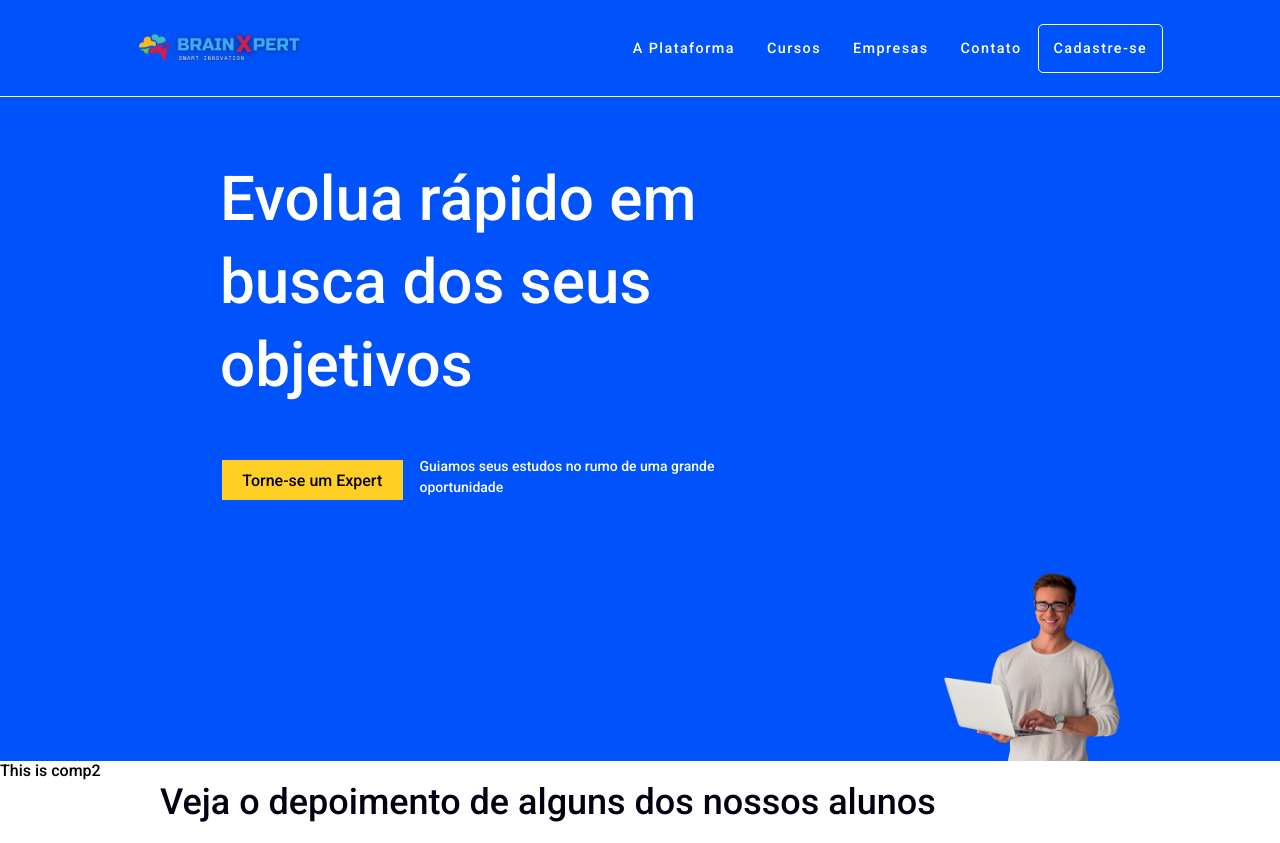
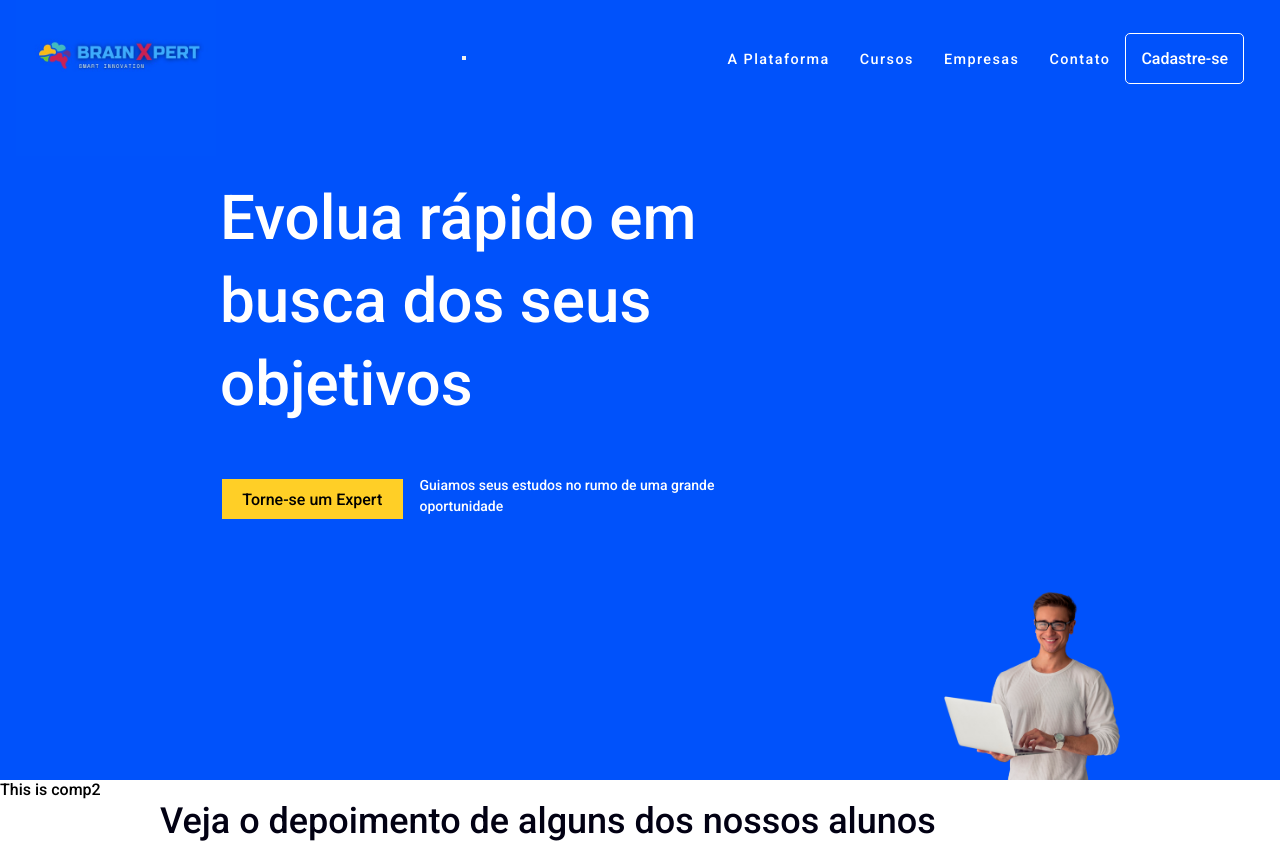
Before and after one commit to pablocast/dh-projeto-integrador-tn142020, a React (Create React App) app in the folder app/react-app/: page / in a window 1280 px wide. Shown: the top 843 px of the page. Built offline with nearby package versions, Linux system fonts and the light colour scheme.

Commit message:
feature: ajustando css react

```diff
--- a/app/react-app/src/components/core/Header/index.js
+++ b/app/react-app/src/components/core/Header/index.js
@@ -4,16 +4,34 @@ import logo from '../../../assets/img/logo.jpg'
 
 const Header = () => {
   return (
-    <header className="Header">
-      <img src={logo} className ='logo' alt='logo' />
-      <nav className='Nav'>
-        <a href='/plataforma'>A Plataforma</a>
-        <a href='/cursos'>Cursos</a>
-        <a href='/empresas'>Empresas</a>
-        <a href='/contato'>Contato</a>
-        <a href='/cadastro' id="Cadastro">Cadastre-se</a>
+    <header>
+    <div class="menu">
+      <a href="index.html" class="menu-logo">
+        <img src={logo} alt="BrainXpert logo"/>
+      </a>
+      <button class="nav-toggle" aria-label="toggle navegation">
+        <span class="hamburguer"></span>
+      </button>
+      <nav class="nav">
+
+
+        <ul class="menu-navbar">
+          <li class="menu-navbar-item"><a href="javascript: void(0)">A Plataforma</a>
+          </li>
+          <li class="menu-navbar-item"><a href="#">Cursos</a>
+          </li>
+          <li class="menu-navbar-item"><a href="#">Empresas</a>
+          </li>
+          <li class="menu-navbar-item"><a href="javascript: void(0)">Contato</a>
+          </li>
+          <li class="menu-navbar-item-active" id="cadastro"><a href="javascript: void(0)">Cadastre-se</a>
+          </li>
+        </ul>
       </nav>
-    </header>
+
+
+     </div>
+  </header>
   );
 }
 
--- a/app/react-app/src/components/core/Header/style.css
+++ b/app/react-app/src/components/core/Header/style.css
@@ -2,53 +2,184 @@
 @import url('https://fonts.googleapis.com/css2?family=Roboto:wght@100;300&display=swap');
 @import url('https://fonts.googleapis.com/css2?family=Roboto:wght@100;300;500&display=swap');
 
-* {
-    text-decoration: none;
-    list-style: none;
-    padding: 0px;
-    margin: 0px;
-    font-family: 'Roboto', sans-serif;
- }
+.menu {
 
-.Header {
-    display: grid;
-    grid-template-areas: 'logo nav';
     background-color: #0052FB;
     padding: 0.5rem 1rem;
-    border-bottom-style: solid;
-    border-bottom-color:#f5f7fa;
-    border-bottom-width: thin;
+    display: flex;
+
+    justify-content: space-between;
+    align-items: center;
+    height: 100px;
 }
 
-.Nav {
+.menu-logo img {
+    width: 200px;
+    height: 200px;
+}
+
+.menu-navbar {
     display: flex;
     align-items: center;
-    margin-left: 200px;
+    margin-right: 20px;
+
 }
 
-.Nav > a {
-    color: #fff !important;
-    text-decoration: none !important;
+.menu-navbar-item a {
+    color: #fff;
+    text-decoration: none;
     margin: 0;
     padding: 1.4rem 1rem 1.6rem;
-    color: #555;
     letter-spacing: 0.1em;
-    font-family: 'Roboto',sans-serif;
+    font-family: 'Roboto', sans-serif;
     font-size: 0.9rem;
     font-weight: normal;
     text-decoration: none;
-    border-top: .3rem solid transparent;
+    padding: 15px;
+
+
+
 }
 
-.Header > img {
-    margin-left: 100px;
-    object-fit: cover;
-    width: 200px;
-    height:80px;
-}
+#cadastro a {
+    border: 1px solid white;
+    color: #fff;
 
-.Header #Cadastro {
-    border:1px solid white;
     border-radius: 5px;
     padding: 15px;
 }
+
+@media(max-width:800px) {
+
+    .hamburguer {
+
+        display: block;
+        position: relative;
+
+    }
+    .nav-toggle:focus{
+        outline:none;
+    }
+    .nav-toggle{
+        border: none !important;
+        outline: none;
+    }
+
+
+    .nav-toggle {
+        padding: .5em;
+        background-color: transparent;
+        border: 0;
+        cursor: pointer;
+        position: absolute;
+        right: 2em;
+        top: 2.5em;
+        z-index: 1000;
+
+    }
+
+    .nav-open .nav {
+        transform: translate(0);
+        -webkit-transform: translate(0);
+        -moz-transform: translate(0);
+        -ms-transform: translate(0);
+        -o-transform: translate(0);
+    }
+
+    .nav-open .nav-toggle {
+        position: fixed;
+    }
+
+    .nav-open .hamburguer {
+        transform: rotate(.625turn);
+        -webkit-transform: rotate(.625turn);
+        -moz-transform: rotate(.625turn);
+        -ms-transform: rotate(.625turn);
+        -o-transform: rotate(.625turn);
+    }
+
+    .nav-open .hamburguer::before {
+        transform: rotate(90deg) translateX(-10px);
+        -webkit-transform: rotate(90deg) translateX(-10px);
+        -moz-transform: rotate(90deg) translateX(-10px);
+        -ms-transform: rotate(90deg) translateX(-10px);
+        -o-transform: rotate(90deg) translateX(-10px);
+    }
+
+    .nav-open .hamburguer::after {
+        opacity: 0;
+    }
+
+    .hamburguer,
+    .hamburguer::before,
+    .hamburguer::after {
+        content: '';
+        background-color: white;
+        width: 2em;
+        height: 3px;
+        border-radius: 1em;
+        -webkit-border-radius: 1em;
+        -moz-border-radius: 1em;
+        -ms-border-radius: 1em;
+        -o-border-radius: 1em;
+
+        transition: transform 250ms ease-in-out;
+        -webkit-transition: transform 250ms ease-in-out;
+        -moz-transition: transform 250ms ease-in-out;
+        -ms-transition: transform 250ms ease-in-out;
+        -o-transition: transform 250ms ease-in-out;
+
+    }
+
+    .hamburguer::before,
+    .hamburguer::after {
+        content: '';
+        position: absolute;
+        left: 0;
+        right: 0;
+
+
+    }
+
+    .hamburguer::before {
+        top: 10px;
+
+    }
+
+    .hamburguer::after {
+        bottom: 10px;
+    }
+
+    .nav {
+        position: fixed;
+        top: 0;
+        bottom: 0;
+        right: 0;
+        left: 0;
+        background-color: rgba(133, 132, 132, 0.9);
+
+        z-index: 100;
+        transform: translateX(100%);
+        transition: transform 250ms cubic-bezier(.5, 0, .5, 1);
+    }
+
+    .menu-navbar {
+        flex-direction: column;
+        margin: 0 auto;
+
+    }
+
+    .menu-navbar-item {
+        margin: 15px;
+    }
+
+    .menu-navbar-item a {
+        font-size: 1.5em;
+
+    }
+
+    #cadastro a {
+        font-size: 1.5em;
+        margin: 30px;
+    }
+}
```
Also changed, not shown: 1 other file (tests, documents, lock files or other folders).
